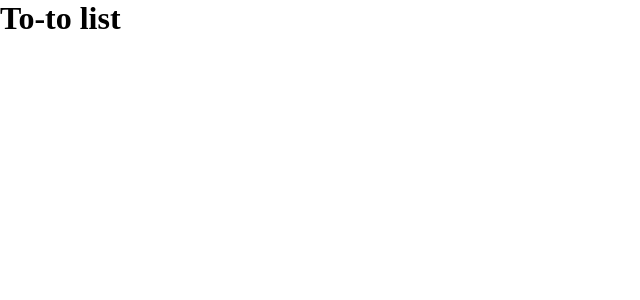
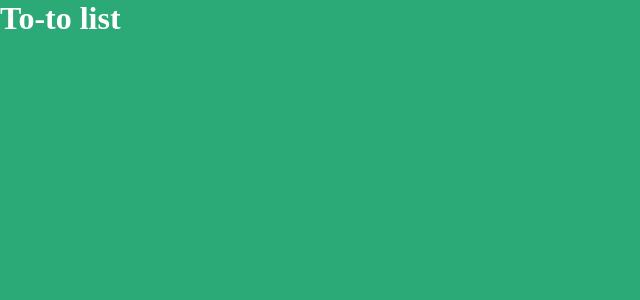
Before and after one commit to monica-maker/To-do-list, a React (Vite) app: page / in a window 1280 px wide. Shown: the top 300 px of the page, without its empty margins (0-640 px from the left). Built offline with nearby package versions, Linux system fonts and the light colour scheme.

Commit message:
changed the background color

```diff
--- a/src/components/layout.css
+++ b/src/components/layout.css
@@ -1,4 +1,12 @@
-*{
-    margin: 0;
-    padding: 0;
+* {
+  margin: 0;
+  padding: 0;
 }
+
+body {
+  background: #2ba977;
+}
+
+.head {
+  color: #fff;
+}
--- a/src/layout.jsx
+++ b/src/layout.jsx
@@ -3,7 +3,7 @@ import "/src/components/layout.css";
 export default function Layout() {
   return (
     <>
-      <h1>To-to list</h1>
+      <h1 className="head">To-to list</h1>
     </>
   );
 }
```
